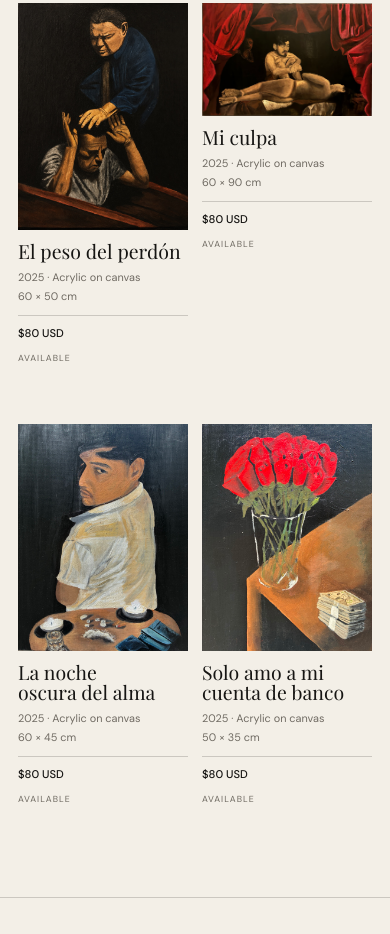
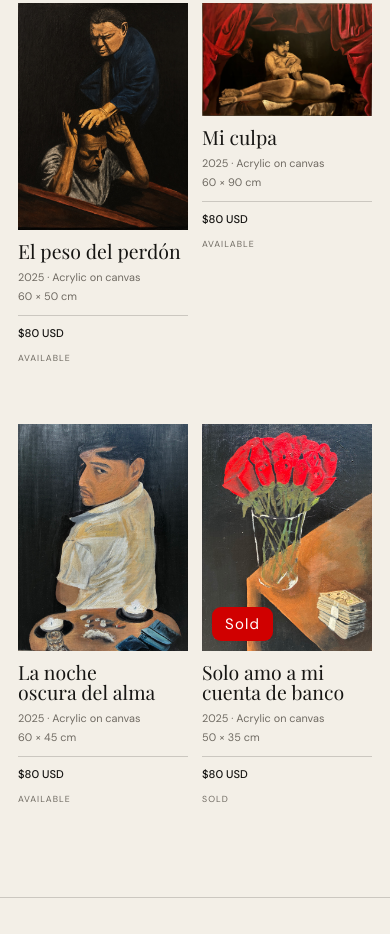
Before and after one commit to corralesismael/corralesarte, a plain HTML site: page obra.html in a window 390 px wide. Shown: the part 1063-1997 px from the top of the page. Drawn offline with nearby package versions, Linux system fonts and the light colour scheme.

Commit message:
Update obra.html

```diff
--- a/obra.html
+++ b/obra.html
@@ -174,6 +174,7 @@
 
     .archive-image-link {
       display: block;
+      position: relative;
       overflow: hidden;
       background: #e7e1d8;
     }
@@ -235,6 +236,29 @@
       letter-spacing: .12em;
       text-transform: uppercase;
       color: var(--muted);
+    }
+
+    /* ETIQUETA DE OBRA VENDIDA */
+
+    .sold-badge {
+      position: absolute;
+      left: 18px;
+      bottom: 18px;
+      z-index: 2;
+
+      padding: 12px 24px;
+      border-radius: 12px;
+
+      background: #d00000;
+      color: #ffffff;
+
+      font-family: "DM Sans", sans-serif;
+      font-size: 22px;
+      font-weight: 400;
+      letter-spacing: .08em;
+      line-height: 1.2;
+
+      pointer-events: none;
     }
 
     /* CIERRE */
@@ -394,6 +418,16 @@
 
       .archive-status {
         font-size: .55rem;
+      }
+
+      /* ETIQUETA VENDIDO EN IPHONE */
+
+      .sold-badge {
+        left: 10px;
+        bottom: 10px;
+        padding: 8px 13px;
+        border-radius: 9px;
+        font-size: 15px;
       }
 
       .archive-final {
@@ -923,22 +957,32 @@
 
       </article>
 
-      <!-- SOLO AMO A MI CUENTA DE BANCO -->
+      <!-- SOLO AMO A MI CUENTA DE BANCO — VENDIDA -->
 
       <article
         class="archive-card"
-        data-available="true"
+        data-available="false"
       >
 
         <a
           href="./banco.html"
           class="archive-image-link"
         >
+
           <img
             src="./assets/banco.jpg"
             alt="Solo amo a mi cuenta de banco"
             loading="lazy"
           >
+
+          <span
+            class="sold-badge"
+            data-es="Vendido"
+            data-en="Sold"
+          >
+            Vendido
+          </span>
+
         </a>
 
         <div class="archive-card-content">
@@ -969,10 +1013,10 @@
 
             <span
               class="archive-status"
-              data-es="Disponible"
-              data-en="Available"
+              data-es="Vendido"
+              data-en="Sold"
             >
-              Disponible
+              Vendido
             </span>
 
           </div>
@@ -1001,8 +1045,7 @@
           data-es="Una pieza. Una presencia."
           data-en="One piece. One presence."
         >
-          Una pieza.<br>
-          Una presencia.
+          Una pieza. Una presencia.
         </h2>
 
         <a
```
